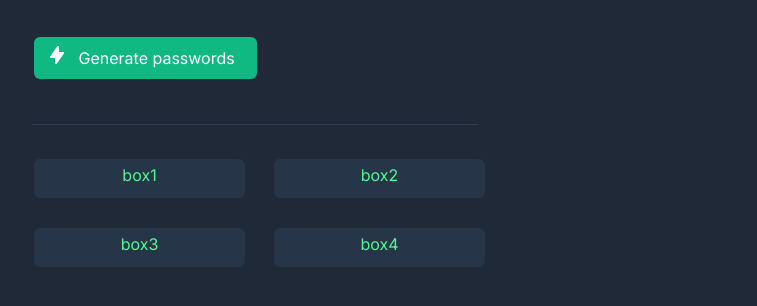
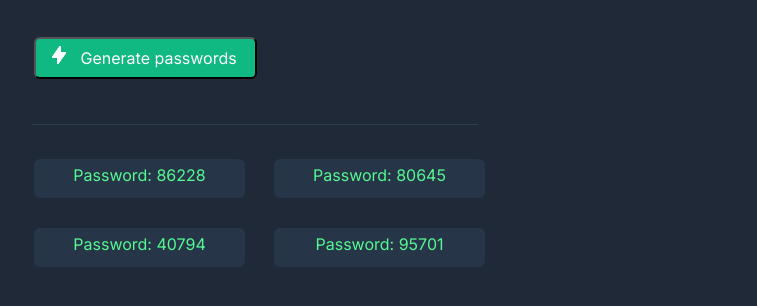
Before and after one commit to shaunvan119/password-generator, a plain HTML site: page index.html in a window 1280 px wide. Both pictures are taken after a click on the button "Generate passwords". Shown: the part 374-680 px from the top of the page, without its empty margins (18-775 px from the left). Drawn offline with Linux system fonts and the light colour scheme.

Commit message:
added four code functions to JS

```diff
--- a/index.css
+++ b/index.css
@@ -36,7 +36,7 @@ button {
     line-height: 24px;
     letter-spacing: 0em;
     text-align: left;
-    border: none;
+
 }
 
 h2 {
--- a/index.html
+++ b/index.html
@@ -14,24 +14,25 @@
 <div id="heading">
     <h1> Generate a <span style="color:rgba(16, 185, 129, 1)">random password</span></h1>
     <h2>Never use an insecure password again.</h2>
-    <button>
-        <img src="assets/Icon.png"/> Generate passwords
+    <button onclick="generatePassword()"><img src="assets/Icon.png"/> Generate passwords</button>
 
-    </button>
+
+
+
 
     </div>
 
     <img id="line-image" src="assets/Line 17.png"/>
 
 <div class="passwords">
-    <div id="rectangle1">box1</div>
-    <div id="rectangle2">box2</div>
+    <div id="rectangle1"></div>
+    <div id="rectangle2"></div>
     </div>
 <div class="passwords">
-    <div id="rectangle3">box3</div>
-    <div id="rectangle4">box4</div>
+    <div id="rectangle3"></div>
+    <div id="rectangle4"></div>
 </div>
-  <scrip src="index.js"></scrip>
 
+<script src="/index.js"></script>
 </body>
 </html>
--- a/index.js
+++ b/index.js
@@ -0,0 +1,88 @@
+
+
+let code = []
+let passwords1 = document.getElementById("rectangle1")
+let codeTwo = []
+let passwords2 = document.getElementById("rectangle2")
+let codeThree = []
+let passwords3 = document.getElementById("rectangle3")
+let codeFour = []
+let passwords4 = document.getElementById("rectangle4")
+
+// 3. Grab ahold of the player-el paragraph and store it in a variable called playerEl
+
+// 4. Render the player's name and chips in playerEl
+
+//let alphabetTwo = "abcdefghijklmnopqrstuvwxyz"
+    //let randomCharacterTwo = alphabetTwo[Math.floor(Math.random() * alphabetTwo.length)]
+
+// first password function
+function getRandomPassword() {
+    let randomPassword = Math.floor( Math.random()*100000 ) + 1
+
+        return randomPassword
+    }
+//Secound password function
+function getRandomPasswordTwo() {
+    let randomPasswordTwo = Math.floor( Math.random()*100000 ) + 1
+
+        return randomPasswordTwo
+    }
+
+//Third password function
+function getRandomPasswordThree() {
+    let randomPasswordThree = Math.floor( Math.random()*100000 ) + 1
+
+        return randomPasswordThree
+    }
+
+//Fourth password function
+function getRandomPasswordFour() {
+    let randomPasswordFour = Math.floor( Math.random()*100000 ) + 1
+
+        return randomPasswordFour
+    }
+
+
+
+
+function generatePassword() {
+
+    let firstPassword = getRandomPassword()
+    let secoundPassword = getRandomPasswordTwo()
+    let thirdPassword = getRandomPasswordThree()
+    let fourthPassword = getRandomPasswordThree()
+    code = [firstPassword]
+    codeTwo = [secoundPassword]
+    codeThree = [thirdPassword]
+    codeFour = [fourthPassword]
+    render()
+
+}
+
+function render() {
+    passwords1.textContent = "Password: "
+    for (let i = 0; i < code.length; i++) {
+        passwords1.textContent += code[i] + " "
+    }
+
+    passwords2.textContent = "Password: "
+    for (let i = 0; i < codeTwo.length; i++) {
+        passwords2.textContent += codeTwo[i] + " "
+    }
+
+    passwords3.textContent = "Password: "
+    for (let i = 0; i < codeThree.length; i++) {
+        passwords3.textContent += codeThree[i] + " "
+    }
+
+    passwords4.textContent = "Password: "
+    for (let i = 0; i < codeFour.length; i++) {
+        passwords4.textContent += codeFour[i] + " "
+    }
+
+
+
+
+
+}
```
